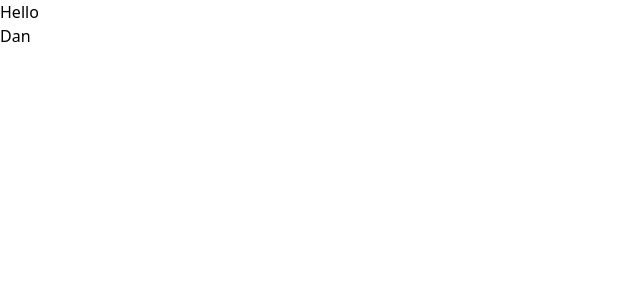
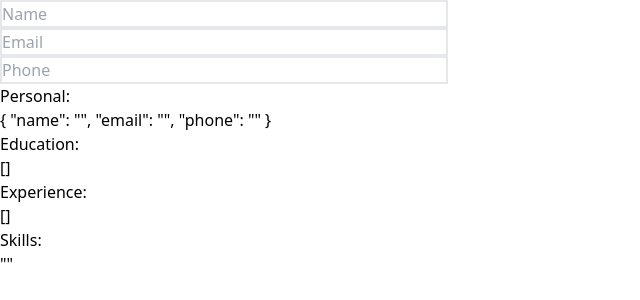
Before and after one commit to danranges/cv-project, a React (Create React App) app: page / in a window 1280 px wide. Shown: the top 300 px of the page, without its empty margins (0-640 px from the left). Built offline with nearby package versions, Linux system fonts and the light colour scheme.

Commit message:
Add personal data inputs, split into own component

```diff
--- a/src/App.jsx
+++ b/src/App.jsx
@@ -1,5 +1,6 @@
 import React from "react";
 import "./index.css";
+import PersonalData from "./components/PersonalData";
 import Output from "./components/Output";
 
 class App extends React.Component {
@@ -8,7 +9,7 @@ class App extends React.Component {
 
     this.state = {
       personal: {
-        name: "Dan",
+        name: "",
         email: "",
         phone: "",
       },
@@ -18,11 +19,20 @@ class App extends React.Component {
     };
   }
 
+  handleChange = (e) => {
+    this.setState({
+      personal: {
+        ...this.state.personal,
+        [e.target.name]: e.target.value,
+      },
+    });
+  };
+
   render() {
     return (
       <div className='App'>
-        <h1 className=''>Hello</h1>
-        <Output personal={this.state.personal} />
+        <PersonalData handleChange={this.handleChange} data={this.state.personal} />
+        <Output cvData={this.state} />
       </div>
     );
   }
--- a/src/components/Output.jsx
+++ b/src/components/Output.jsx
@@ -7,13 +7,16 @@ class Output extends React.Component {
   }
 
   render() {
-    const { name, email, phone } = this.props.personal;
-
     return (
       <>
-        <p>{name}</p>
-        <p>{email}</p>
-        <p>{phone}</p>
+        <div>Personal:</div>
+        <div>{JSON.stringify(this.props.cvData.personal, null, 4)}</div>
+        <div>Education:</div>
+        <div>{JSON.stringify(this.props.cvData.education, null, 4)}</div>
+        <div>Experience:</div>
+        <div>{JSON.stringify(this.props.cvData.work, null, 4)}</div>
+        <div>Skills:</div>
+        <div>{JSON.stringify(this.props.cvData.skills, null, 4)}</div>
       </>
     );
   }
--- /dev/null
+++ b/src/components/PersonalData.jsx
@@ -0,0 +1,40 @@
+import React from "react";
+import "../index.css";
+
+class PersonalData extends React.Component {
+  constructor(props) {
+    super(props);
+  }
+
+  render() {
+    const { handleChange } = this.props;
+    const { name, email, phone } = this.props.data;
+    return (
+      <div className='flex flex-col max-w-md'>
+        <input
+          name='name'
+          type='text'
+          placeholder='Name'
+          value={name}
+          className='border-2'
+          onChange={handleChange}></input>
+        <input
+          name='email'
+          type='email'
+          placeholder='Email'
+          value={email}
+          className='border-2'
+          onChange={handleChange}></input>
+        <input
+          name='phone'
+          type='tel'
+          placeholder='Phone'
+          value={phone}
+          className='border-2'
+          onChange={handleChange}></input>
+      </div>
+    );
+  }
+}
+
+export default PersonalData;
```
